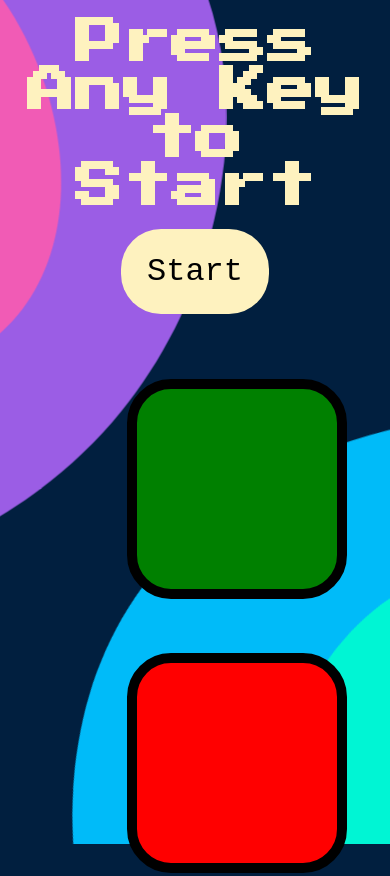
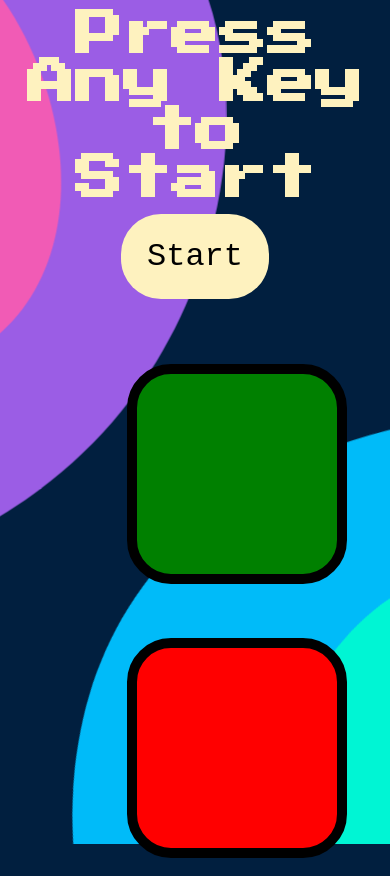
Before and after one commit to zaydanA/Simon-Says_WebGame, a plain HTML site: page index.html in a window 390 px wide. Shown: the top 876 px of the page. Drawn offline with nearby package versions, Linux system fonts and the light colour scheme.

Commit message:
playable on mobile

```diff
--- a/styles.css
+++ b/styles.css
@@ -6,14 +6,14 @@ body {
 #level-title {
   font-family: 'Press Start 2P', cursive;
   font-size: 3rem;
-  margin:  5%;
+  margin:  3%;
   color: #FEF2BF;
 }
 
 #level-record {
   font-family: 'Press Start 2P', cursive;
   font-size: 2rem;
-  margin:  5%;
+  margin:  3%;
   color: #FEF2BF;
 }
 
@@ -106,8 +106,6 @@ a img.icon {
 
 .butn-1 {
   display: inline-block;
-  align-items: center;
-  justify-content: center;
   font-family: Hack, monospace;
   background: #FEF2BF;
   color: #000000;
@@ -121,7 +119,7 @@ a img.icon {
   min-width: 100px;
   position: relative;
   margin-bottom: 40px;
-  margin-top: 0px;
+  /* margin-top: -200px; */
 }
 
 .butn-1::after {
```
